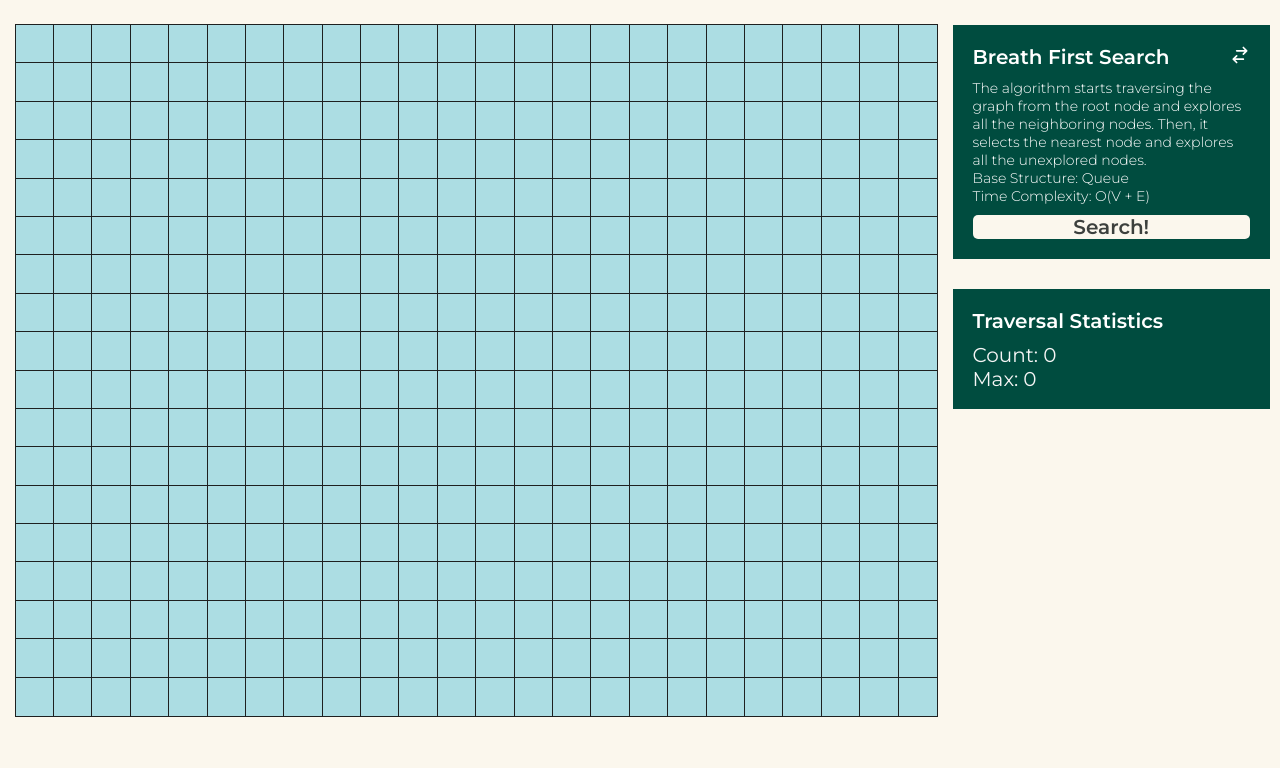
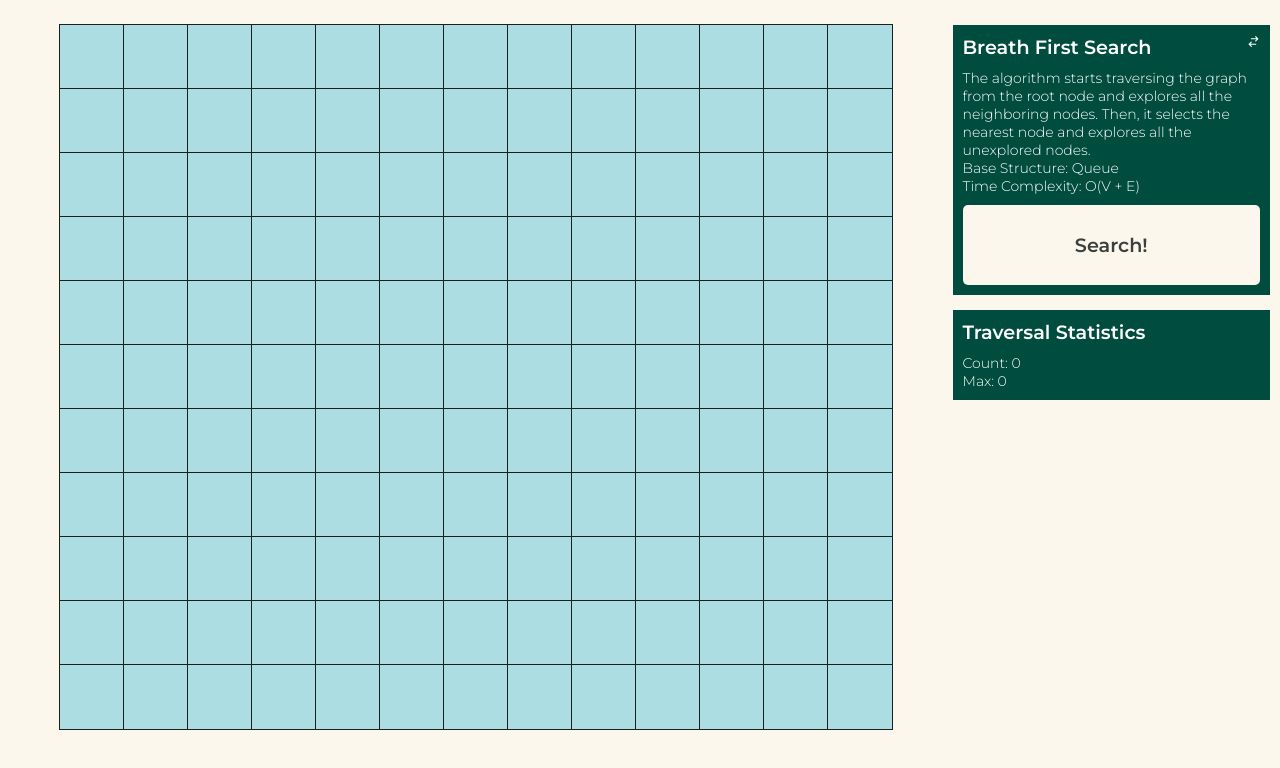
Before and after one commit to kMongru/react-search-project, a React (Create React App) app: page / in a window 1280 px wide. Shown: the top 768 px of the page. Built offline with nearby package versions, Linux system fonts and the light colour scheme.

Commit message:
adjust for small window size

```diff
--- a/src/components/bottomPannel/BottomPanel.js
+++ b/src/components/bottomPannel/BottomPanel.js
@@ -17,10 +17,10 @@ const BottomPanel = ({
       <div className='wrapper'>
         <div className='left-side'>
           <div className='flex-row'>
-            <h2>{title}</h2>
+            <h2 style={{ whiteSpace: 'nowrap' }}>{title}</h2>
             <HiOutlineSwitchHorizontal
               className='toggle'
-              size={20}
+              size={13}
               onClick={() => toggle()}
               color='white'
             />
@@ -33,8 +33,8 @@ const BottomPanel = ({
       </div>
       <div className='right-side'>
         <h2 style={{ marginBottom: '10rem' }}>Traversal Statistics</h2>
-        <h3>{`Count: ${count}`}</h3>
-        <h3>{`Max: ${max}`}</h3>
+        <p>{`Count: ${count}`}</p>
+        <p>{`Max: ${max}`}</p>
       </div>
     </>
   );
--- a/src/components/bottomPannel/bottomPanel.css
+++ b/src/components/bottomPannel/bottomPanel.css
@@ -9,7 +9,7 @@
   flex-direction: column;
   flex:1;
   justify-content: space-around;
-  padding: 20rem;
+  padding: 10rem;
 }
 
 .flex-row {
@@ -30,6 +30,7 @@
 .button-wrapper{
   width: 100%;
   background-color: var(--bg-primary);
+  height: 10vh;
 
   border-radius: 5rem;
   cursor: pointer;
@@ -45,21 +46,19 @@
 }
 
 .right-side{
-  margin-top: 30rem;
+  margin-top: 15rem;
   flex:1;
-  padding: 20rem;
+  padding: 10rem;
   display: flex;
   flex-direction: column;
   justify-content: flex-start;
   align-items: flex-start;
   background-color: var(--bg-secondary);
-  max-height: 15vh;
-
-
+  max-height: min-content;
 }
 
 .right-side h3 {
-  font-size: 20rem;
+  font-size: 10rem;
   font-weight: 400;
   color: whitesmoke
 }
--- a/src/islandVisualization/IslandVisualization.js
+++ b/src/islandVisualization/IslandVisualization.js
@@ -165,9 +165,9 @@
 const getInitialGrid = () => {
   const grid = [];
   //create each row then push to the grid obj
-  for (let row = 0; row < 18; row++) {
+  for (let row = 0; row < 11; row++) {
     let newRow = [];
-    for (let col = 0; col < 24; col++) {
+    for (let col = 0; col < 13; col++) {
       newRow.push(createNode(row, col));
     }
     grid.push(newRow);
--- a/src/styles/App.css
+++ b/src/styles/App.css
@@ -22,18 +22,18 @@ h4 {
 }
 
 h1 {
-  font-size: clamp(20rem, 3vw, 40rem);
+  font-size: clamp(10rem, 2vw, 40rem);
 }
 
 h2 {
   font-weight: 600;
-  font-size: clamp(15rem, 3vw, 20rem);
+  font-size: clamp(5rem, 1.5vw, 20rem);
   color: white;
 }
 
 p {
   font-weight: 300;
-  font-size: clamp(11rem, 3vw, 14rem);
+  font-size: clamp(2rem, 1.5vw, 14rem);
   color: white;
   text-align: left;
 }
--- a/src/styles/index.css
+++ b/src/styles/index.css
@@ -5,7 +5,7 @@
   --font-family: 'Montserrat', sans-serif;
   font-size: 6.25%;
 
-  --node-dimensions: 3vw;
+  --node-dimensions: 5vw;
 
   --text: #3c403d;
   --bg-primary: #FBF7ED;
```
